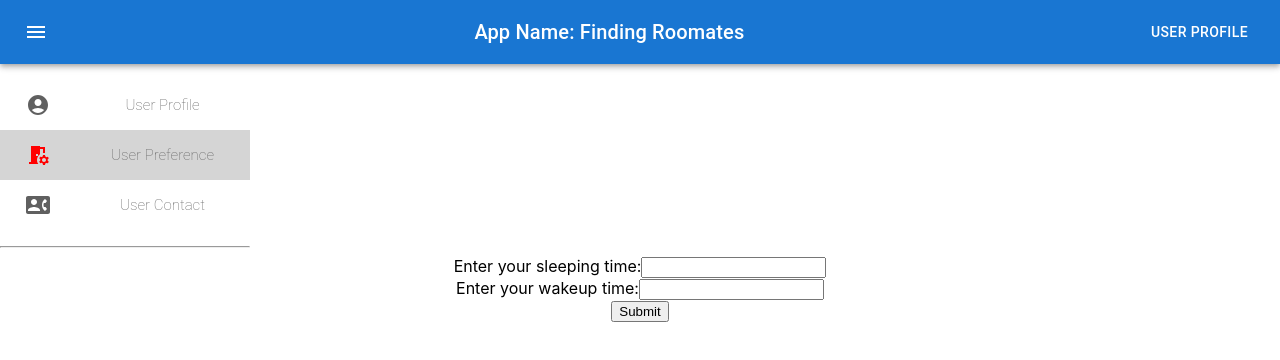
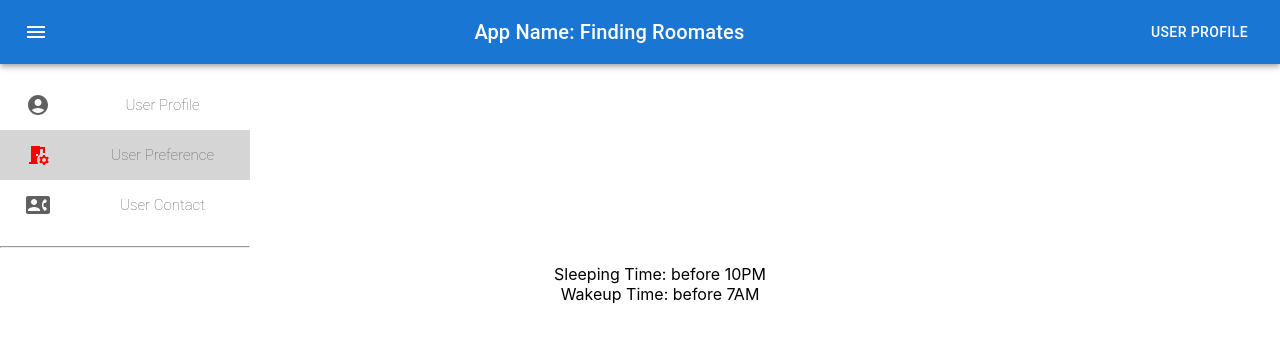
Before and after one commit to f22-6156-cc-team/frontend, a React (Create React App) app: page /userpreference in a window 1280 px wide. Shown: the top 360 px of the page. Built offline with nearby package versions, Linux system fonts and the light colour scheme.

Commit message:
implement dummy data

```diff
--- a/src/Assets/UserData.js
+++ b/src/Assets/UserData.js
@@ -1,4 +1,4 @@
-export const UserContactData = [
+export const UserData = [
     {
         "userId": 1,
         "username": "a",
--- /dev/null
+++ b/src/Assets/UserPreferenceData.js
@@ -0,0 +1,27 @@
+export const UserPreferenceData = [
+    {
+        "personalPreferenceId": 1,
+        "sleepingTime": "before 10PM",
+        "wakeupTime": "before 7AM"
+    },
+    {
+        "personalPreferenceId": 2,
+        "sleepingTime": "10PM to 12PM",
+        "wakeupTime": "after 9AM"
+    },
+    {
+        "personalPreferenceId": 3,
+        "sleepingTime": "before 10PM",
+        "wakeupTime": "after 9AM"
+    },
+    {
+        "personalPreferenceId": 4,
+        "sleepingTime": "10PM to 12PM",
+        "wakeupTime": "before 7AM"
+    },
+    {
+        "personalPreferenceId": 5,
+        "sleepingTime": "before 10PM",
+        "wakeupTime": "before 7AM"
+    },
+  ];
--- a/src/Components/Nav/Nav.js
+++ b/src/Components/Nav/Nav.js
@@ -21,7 +21,7 @@ export default function ButtonAppBar() {
           >
             <MenuIcon />
           </IconButton>
-          <Typography variant="h6" component="div" sx={{ flexGrow: 1 }}>
+          <Typography variant="h6" component="div" sx={{ flexGrow: 1 }} href="/">
             App Name: Finding Roomates
           </Typography>
           <Button href="/userprofile" color="inherit">User Profile</Button>
--- a/src/Components/User/User.css
+++ b/src/Components/User/User.css
@@ -2,6 +2,6 @@
     text-align: center;
     list-style-type: none;
 }
-label{
+.label{
     display: block;
 }
--- a/src/Components/User/UserContact.js
+++ b/src/Components/User/UserContact.js
@@ -1,5 +1,6 @@
 import React from 'react'
 import Sidebar from "../UserSidebar/Sidebar";
+import { UserContactData } from "../../Assets/UserContactData"
 
 function UserContact() {
 
@@ -7,8 +8,10 @@ function UserContact() {
     <div>
         <Sidebar/>
         <ul className='mainText'>
-            <li> Email: </li>
-            <li> Phone: </li>
+            <li> Email: {UserContactData[0].emails[0]} </li>
+            <li> Phone: {UserContactData[0].phones[0]} </li>
+            <li> Address: {UserContactData[0].addresses[0]} </li>
+
         </ul>
     </div>
   )
--- a/src/Components/User/UserPreference.js
+++ b/src/Components/User/UserPreference.js
@@ -1,26 +1,32 @@
 import React from 'react'
 import { useState } from 'react';
 import Sidebar from "../UserSidebar/Sidebar";
+import { UserPreferenceData } from '../../Assets/UserPreferenceData';
 import "./User.css"
 
 function UserPreference() {
-    const [inputs, setInputs] = useState({});
+    // const [inputs, setInputs] = useState({});
 
-    const handleChange = (event) => {
-        const name = event.target.name;
-        const value = event.target.value;
-        setInputs(values => ({...values, [name]: value}))
-    }
+    // const handleChange = (event) => {
+    //     const name = event.target.name;
+    //     const value = event.target.value;
+    //     setInputs(values => ({...values, [name]: value}))
+    // }
 
-    const handleSubmit = (event) => {
-        event.preventDefault();
-        alert(inputs);
-    }
+    // const handleSubmit = (event) => {
+    //     event.preventDefault();
+    //     alert(inputs);
+    // }
 
     return (
         <div>
             <Sidebar/>
-            <form onSubmit={handleSubmit}>
+            <ul className='mainText'>
+                <li> Sleeping Time: {UserPreferenceData[0].sleepingTime} </li>
+                <li> Wakeup Time:   {UserPreferenceData[0].wakeupTime}   </li>
+            </ul>
+
+            {/* <form onSubmit={handleSubmit}>
                 <label>Enter your sleeping time:
                 <input
                     type="text"
@@ -38,7 +44,7 @@ function UserPreference() {
                     />
                 </label>
                 <input type="submit" />
-            </form>
+            </form> */}
         </div>
 
     )
--- a/src/Components/User/UserProfile.js
+++ b/src/Components/User/UserProfile.js
@@ -1,5 +1,6 @@
 import React from 'react'
 import Sidebar from "../UserSidebar/Sidebar";
+import { UserData } from "../../Assets/UserData"
 import "./User.css"
 
 function UserProfile() {
@@ -7,9 +8,8 @@ function UserProfile() {
     <div>
       <Sidebar/>
       <ul className='mainText'>
-        <li> User Name </li>
-        <li> User ID </li>
-        <li> Description </li>
+        <li> User Name: {UserData[0].username} </li>
+        <li> User ID:   {UserData[0].userId}   </li>
       </ul>
     </div>
   );
```
